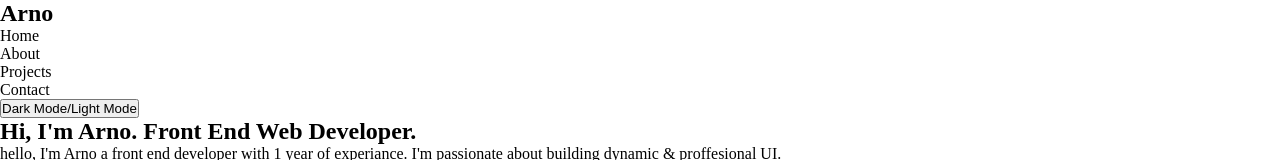
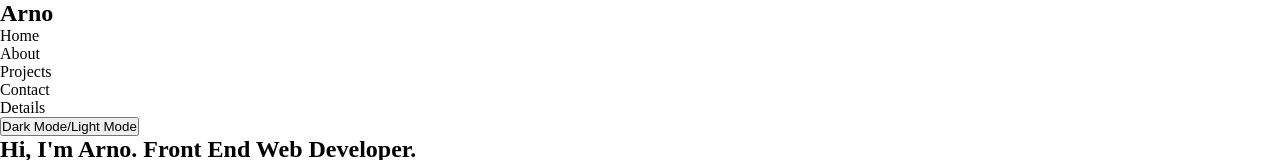
Before and after one commit to arno1408/portfolio-website, a plain HTML site: page index.html in a window 1280 px wide. Shown: the top 160 px of the page. Drawn offline with Linux system fonts and the light colour scheme.

Commit message:
second commit

```diff
--- a/index.html
+++ b/index.html
@@ -16,6 +16,7 @@
           <li>About</li>
           <li>Projects</li>
           <li>Contact</li>
+          <li>Details</li>
         </ul>
 
         <button>Dark Mode/Light Mode</button>
```
